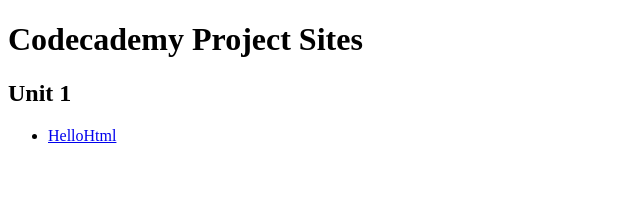
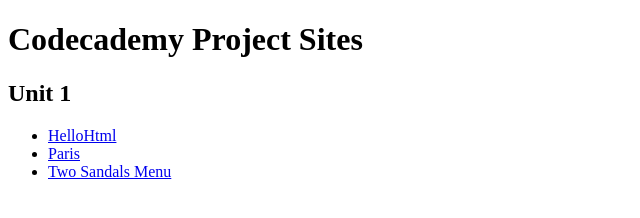
Before and after one commit to eyedarts/ready, a plain HTML site: page index.html in a window 1280 px wide. Shown: the whole page, without its empty margins (0-640 px from the left). Drawn offline with Linux system fonts and the light colour scheme.

Commit message:
Add two projects to projects page

```diff
--- a/index.html
+++ b/index.html
@@ -8,6 +8,8 @@
   <h2>Unit 1</h2>
   <ul>
     <li><a href="./HelloHtml">HelloHtml</a></li>
+    <li><a href="./Paris">Paris</a></li>
+    <li><a href="./TwoSandalsMenu">Two Sandals Menu</a></li>
   </ul>
   </body>
 </html>
```
